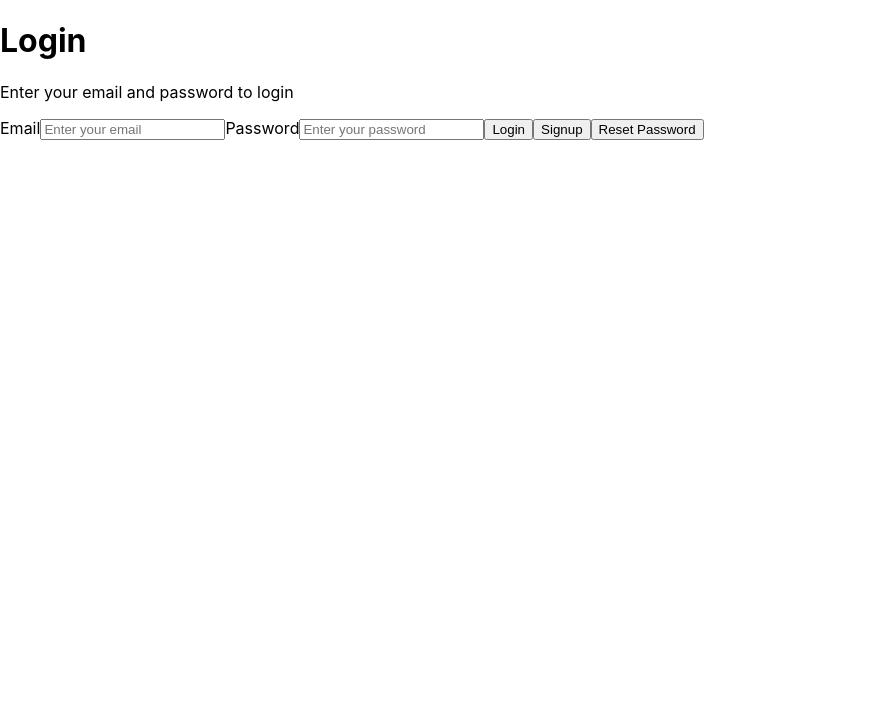
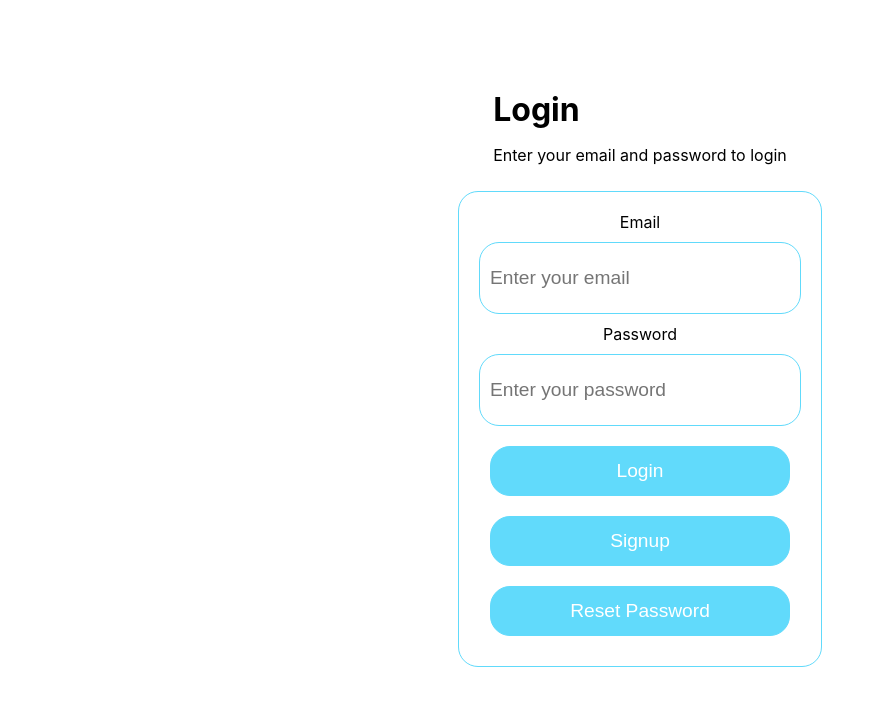
Before and after one commit to HuberAdrian/learning-platform, a React (Create React App) app: page /login in a window 1280 px wide. Shown: the top 706 px of the page, without its empty margins (0-884 px from the left). Built offline with nearby package versions, Linux system fonts and the light colour scheme.

Commit message:
added css for Login

```diff
--- a/src/App.css
+++ b/src/App.css
@@ -527,3 +527,87 @@ tr:nth-child(even) {
     grid-row: 2;
   }
 }
+
+/* ------------------- CSS for Login ---------------------- */
+
+.login-container {
+  display: flex;
+  flex-direction: column;
+  justify-content: center;
+  align-items: center;
+  margin: 80px 10px;
+}
+
+.login-container h1 {
+  font-size: 2rem;
+  margin: 10px 0;
+}
+
+.login-container h3 {
+  font-size: 1.5rem;
+  margin: 30px 0 0 0;
+  text-align: left;
+  align-self: flex-start;
+}
+
+.login-container form {
+  display: flex;
+  flex-direction: column;
+  justify-content: center;
+  align-items: center;
+  margin: 10px 0;
+  border: 1px solid #61dafb;
+  border-radius: 20px;
+  padding: 20px;
+}
+
+.login-container form input {
+  margin: 10px 0;
+  padding: 10px;
+  border: 1px solid #61dafb;
+  border-radius: 20px;
+  width: 300px;
+  height: 50px;
+  font-size: 1.2rem;
+}
+
+.login-container form input:focus {
+  outline: none;
+}
+
+.login-container form button {
+  margin: 10px 0;
+  padding: 10px;
+  border: 1px solid #61dafb;
+  border-radius: 20px;
+  width: 300px;
+  height: 50px;
+  font-size: 1.2rem;
+  background-color: #61dafb;
+  color: white;
+}
+
+.login-container form button:hover {
+  background-color: white;
+  color: #61dafb;
+  cursor: pointer;
+}
+
+.login-container form a {
+  margin: 10px 0;
+  padding: 10px;
+  border: 1px solid #61dafb;
+  border-radius: 20px;
+  width: 300px;
+  height: 50px;
+  font-size: 1.2rem;
+  background-color: #61dafb;
+  color: white;
+  text-decoration: none;
+}
+
+.login-container form a:hover {
+  background-color: white;
+  color: #61dafb;
+  cursor: pointer;
+}
```
Also changed, not shown: src/components/Login.js (line endings or trailing spaces).
